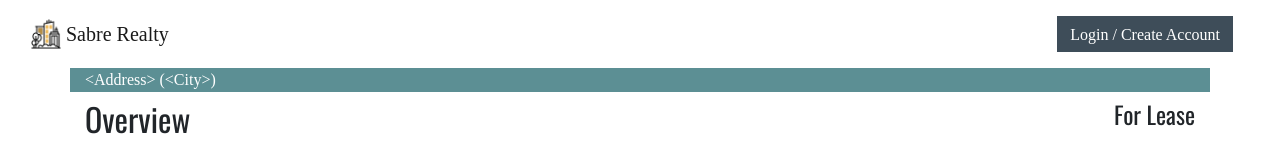
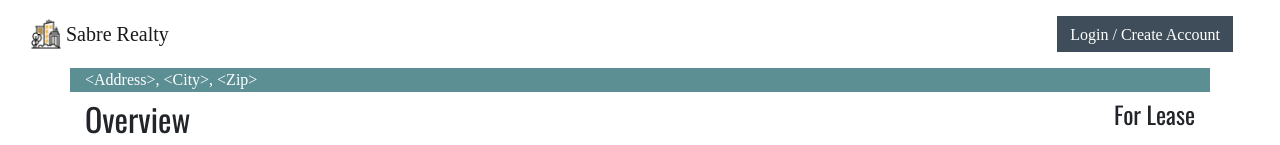
Before and after one commit to nancy134/realty-app, a React (Create React App) app: page /listing/1 in a window 1280 px wide. Shown: the top 145 px of the page. Built offline with nearby package versions, Linux system fonts and the light colour scheme; a web font is replaced by a local one; what google-maps-react would draw is missing.

Commit message:
ACL-58 Display entire address

```diff
--- a/src/components/ListingDetailHeader.js
+++ b/src/components/ListingDetailHeader.js
@@ -99,6 +99,7 @@ class ListingDetailHeader extends React.Component {
         var owner = this.props.owner;
         var address = "<Address>";
         var city = "<City>";
+        var zip = "<Zip>";
         if (listing){
 
             if (listing.address){
@@ -110,8 +111,11 @@ class ListingDetailHeader extends React.Component {
             if (listing.city){
                 city = listing.city;
             }
+            if (listing.zip){
+                zip = listing.zip;
+            }
         }
-        var title = address + " (" + city + ")";
+        var title = address + ", " + city + ", "+zip;
 
         //var closeButton = "Close";
         //if (!listing) closeButton = "Cancel";
```
